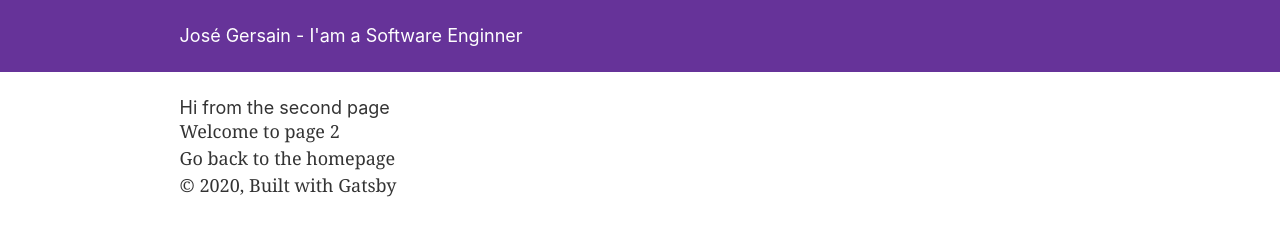
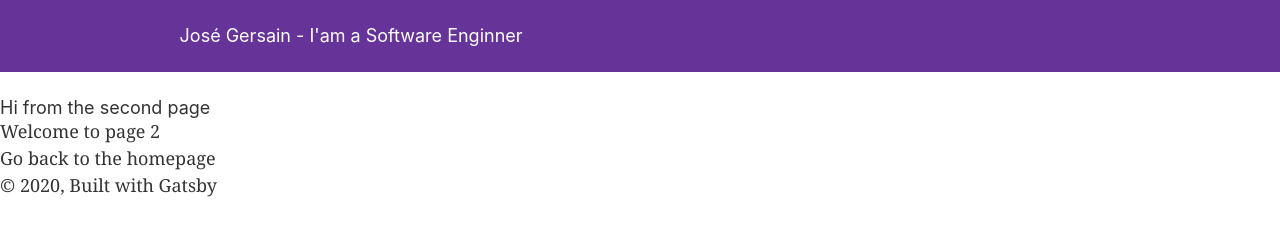
Before and after one commit to jgersain/gersain.tech, a Gatsby site: page /page-2 in a window 1280 px wide. Built offline with nearby package versions, Linux system fonts and the light colour scheme; Gatsby itself is replaced by a stand-in of ours.

Commit message:
Home page cleaned.

```diff
--- a/src/components/image.js
+++ b/src/components/image.js
@@ -16,7 +16,7 @@ import Img from "gatsby-image"
 const Image = () => {
   const data = useStaticQuery(graphql`
     query {
-      placeholderImage: file(relativePath: { eq: "gatsby-astronaut.png" }) {
+      placeholderImage: file(relativePath: { eq: "gatsby-icon.png" }) {
         childImageSharp {
           fluid(maxWidth: 300) {
             ...GatsbyImageSharpFluid
--- a/src/components/layout.js
+++ b/src/components/layout.js
@@ -26,13 +26,7 @@ const Layout = ({ children }) => {
   return (
     <>
       <Header siteTitle={data.site.siteMetadata.title} />
-      <div
-        style={{
-          margin: `0 auto`,
-          maxWidth: 960,
-          padding: `0 1.0875rem 1.45rem`,
-        }}
-      >
+      <div>
         <main>{children}</main>
         <footer>
           © {new Date().getFullYear()}, Built with
--- a/src/pages/index.js
+++ b/src/pages/index.js
@@ -2,19 +2,11 @@ import React from "react"
 import { Link } from "gatsby"
 
 import Layout from "../components/layout"
-import Image from "../components/image"
 import SEO from "../components/seo"
 
 const IndexPage = () => (
   <Layout>
     <SEO title="Home" />
-    <h1>Hi people</h1>
-    <p>Welcome to your new Gatsby site.</p>
-    <p>Now go build something great.</p>
-    <div style={{ maxWidth: `300px`, marginBottom: `1.45rem` }}>
-      <Image />
-    </div>
-    <Link to="/page-2/">Go to page 2</Link>
   </Layout>
 )
 
```
